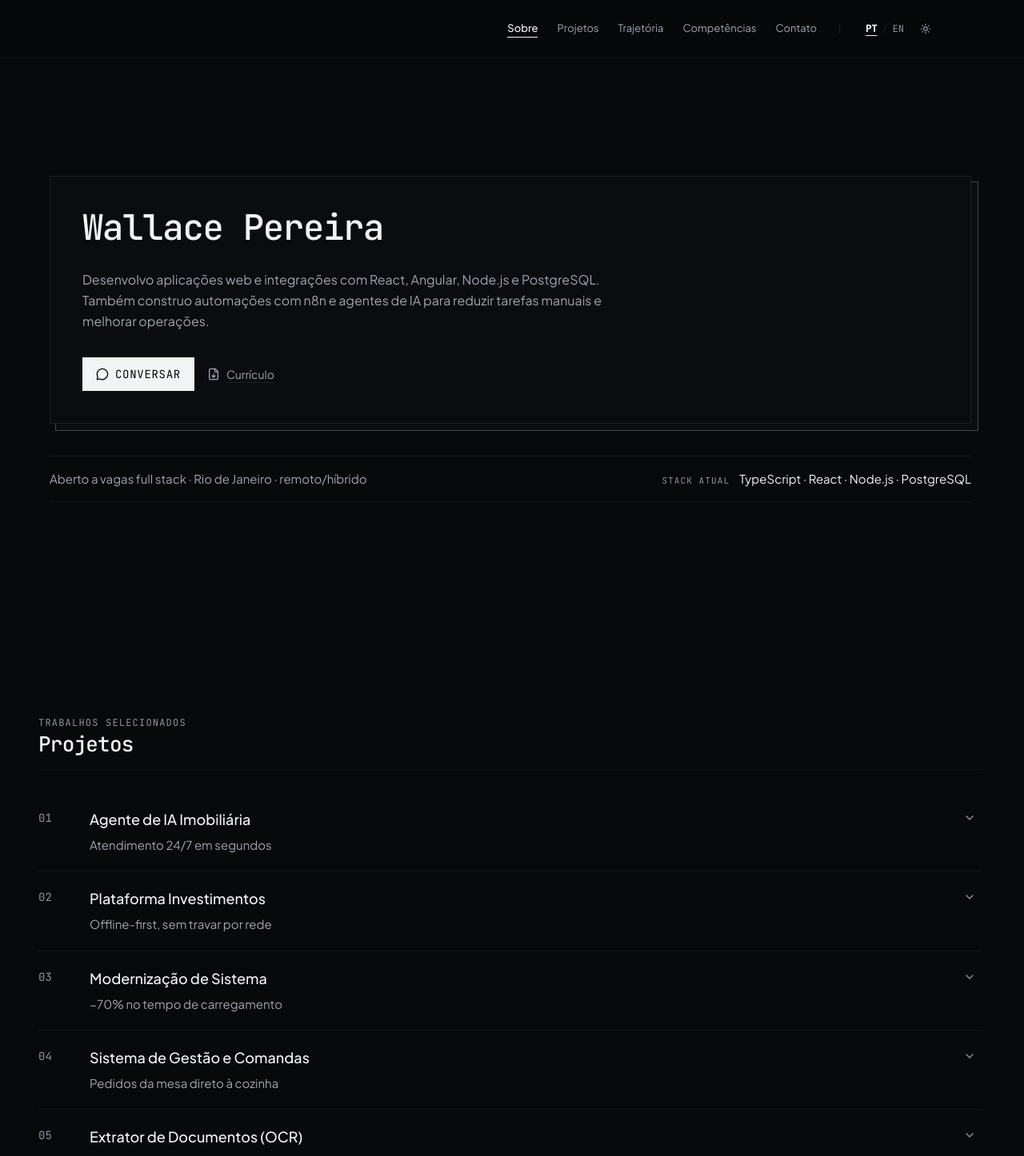
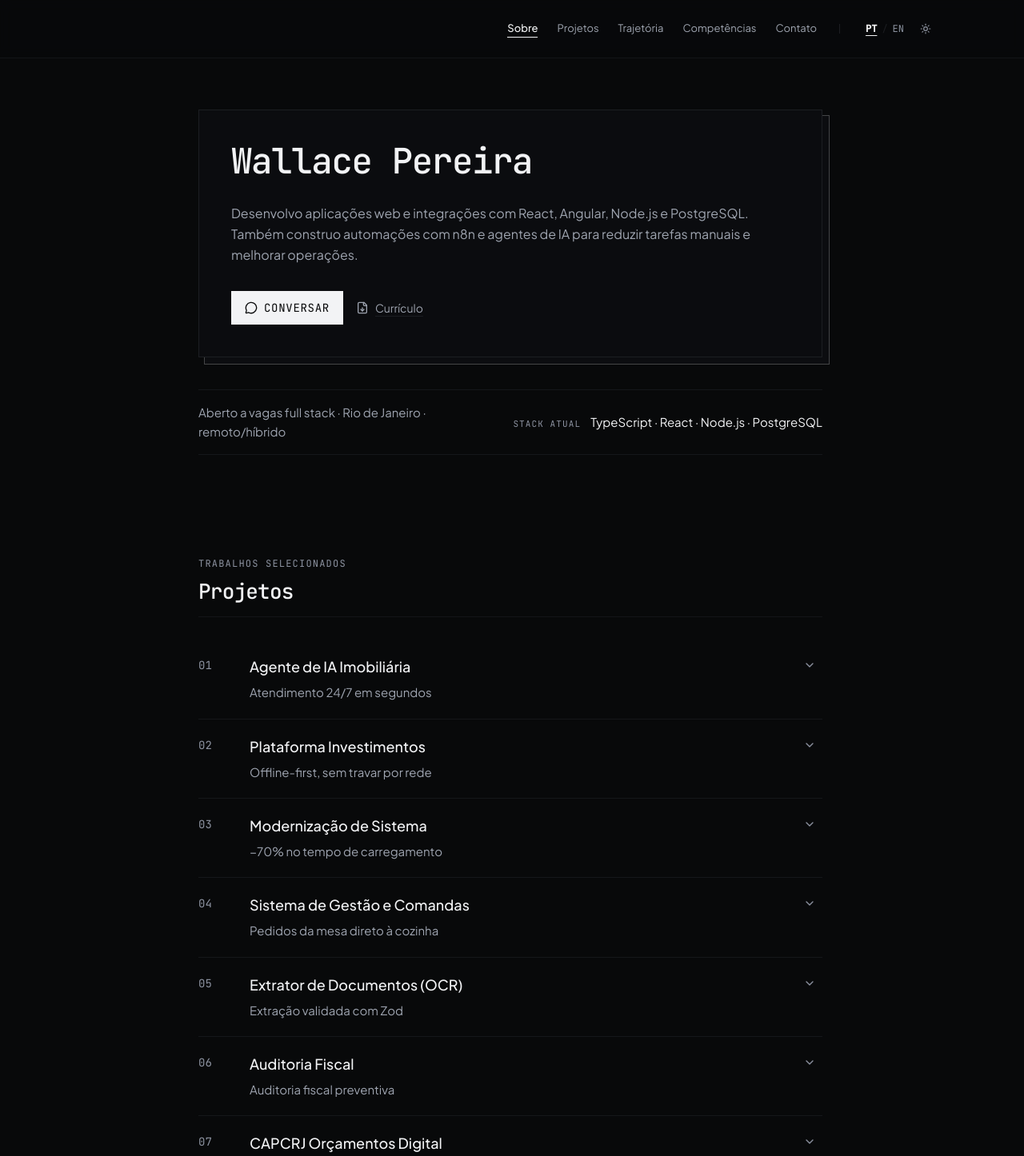
Before and after one commit to Wallace-Pereira1/portfolio-wallace, a React (Vite) app: page / in a window 1280 px wide. Shown: the top 1446 px of the page at 80% size. Built offline with nearby package versions, Linux system fonts and the light colour scheme.

Commit message:
Reduce spacing between portfolio sections

```diff
--- a/src/components/ContactSection.tsx
+++ b/src/components/ContactSection.tsx
@@ -59,19 +59,19 @@ export default function ContactSection({ showHeader = true }: ContactSectionProp
   return (
     <section
       id="contato"
-      className={`${
-        showHeader ? 'py-6 sm:py-8 md:py-10' : 'py-6 md:py-8'
-      } px-6 md:px-12 bg-transparent transition-colors`}
+      className="portfolio-section bg-transparent transition-colors"
     >
-      <div className="max-w-6xl mx-auto space-y-8 md:space-y-10">
+      <div className="portfolio-container space-y-8 md:space-y-10">
         {showHeader && (
-          <div className="space-y-2 pb-5">
+          <div className="space-y-6">
+            <div className="space-y-3">
               <span className="text-xs font-mono text-theme-muted uppercase tracking-widest block">
                 {language === 'pt' ? 'Contato & Disponibilidade' : 'Contact & Availability'}
               </span>
               <h2 className="font-serif text-2xl sm:text-[26px] leading-[1.15] font-medium text-theme-text tracking-[-0.015em]">
                 {language === 'pt' ? 'Contato' : 'Contact'}
               </h2>
+            </div>
             <p className="text-[15px] sm:text-base text-theme-dim max-w-2xl leading-relaxed">
               {language === 'pt'
                 ? 'Pronto para colaborar em novos desafios de engenharia full-time (remoto/híbrido no RJ) ou estruturação de produtos web e integrações complexas.'
--- a/src/components/EditorialColophon.tsx
+++ b/src/components/EditorialColophon.tsx
@@ -16,8 +16,8 @@ export default function EditorialColophon({ nextRoute: _nextRoute }: EditorialCo
   };
 
   return (
-    <footer className="border-t border-theme-border bg-transparent py-6 md:py-8 px-6 md:px-12 transition-colors">
-      <div className="max-w-6xl mx-auto">
+    <footer className="border-t border-theme-border bg-transparent py-6 md:py-8 px-[clamp(24px,6vw,48px)] transition-colors">
+      <div className="portfolio-container">
         {/* Colophon & Channels */}
         <div className="grid grid-cols-1 sm:grid-cols-2 gap-4 items-center text-xs font-mono">
           <div className="space-y-1">
--- a/src/components/ExperienceSection.tsx
+++ b/src/components/ExperienceSection.tsx
@@ -218,13 +218,13 @@ export default function ExperienceSection({ showHeader = true }: ExperienceSecti
   return (
     <section
       id="experiencia"
-      className={`min-h-[100dvh] flex flex-col justify-center ${showHeader ? 'py-16 sm:py-20 md:py-24' : 'py-8 md:py-12'} bg-transparent px-6 md:px-12 transition-colors snap-start snap-always scroll-mt-6 sm:scroll-mt-10`}
+      className="portfolio-section bg-transparent transition-colors"
     >
-      <div className="max-w-6xl mx-auto w-full space-y-6 md:space-y-8">
+      <div className="portfolio-container space-y-6 md:space-y-8">
         {/* Section Header or Tabs Bar */}
         {showHeader ? (
           <div className="grid grid-cols-1 md:grid-cols-12 gap-6 items-end pb-5">
-            <div className="md:col-span-8 space-y-2">
+            <div className="md:col-span-8 space-y-3">
               <span className="text-xs font-mono text-theme-muted uppercase tracking-widest block">
                 {language === 'pt' ? 'Trajetória Profissional' : 'Professional Trajectory'}
               </span>
--- a/src/components/Hero.tsx
+++ b/src/components/Hero.tsx
@@ -84,7 +84,7 @@ export default function Hero() {
     <section
       id="inicio"
       ref={heroRef}
-      className="relative min-h-[100dvh] flex flex-col justify-center pt-20 sm:pt-24 pb-8 sm:pb-12 bg-transparent px-6 md:px-12 transition-colors overflow-hidden snap-start snap-always scroll-mt-0"
+      className="portfolio-section portfolio-hero relative flex flex-col justify-start bg-transparent transition-colors overflow-hidden"
     >
       {/* Camada Decorativa de Parallax Sutil de Fundo */}
       <div
@@ -117,7 +117,7 @@ export default function Hero() {
         <div className="absolute bottom-8 right-12 text-theme-text opacity-[0.06] font-mono text-[9px]">+</div>
       </div>
 
-      <div className="max-w-6xl mx-auto w-full relative z-10">
+      <div className="portfolio-container relative z-10">
         <div className="relative border border-theme-border bg-theme-surface/90 p-6 sm:p-8 md:p-10 offset-card">
           <div className="max-w-3xl space-y-6 sm:space-y-7">
             <h1 className="font-serif text-[clamp(2rem,4vw,2.75rem)] font-medium tracking-[-0.02em] leading-[1.08] text-theme-text">
--- a/src/components/ProjectsList.tsx
+++ b/src/components/ProjectsList.tsx
@@ -27,7 +27,7 @@ export default function ProjectsList({ projects, language }: ProjectsListProps)
       className="w-full space-y-5 sm:space-y-7"
     >
       <header className="pb-4 border-b border-theme-border/60">
-        <span className="text-xs font-mono text-theme-muted uppercase tracking-widest block mb-1">
+        <span className="text-xs font-mono text-theme-muted uppercase tracking-widest block mb-3">
           {isEnglish ? 'Selected work' : 'Trabalhos selecionados'}
         </span>
         <h2
--- a/src/components/StackSection.tsx
+++ b/src/components/StackSection.tsx
@@ -12,13 +12,13 @@ export default function StackSection({ showHeader = true }: StackSectionProps) {
   return (
     <section
       id="tecnologias"
-      className={`flex min-h-0 flex-col justify-start sm:min-h-[100dvh] sm:justify-center ${showHeader ? 'py-8 sm:py-12 md:py-16' : 'py-6 md:py-10'} bg-transparent px-6 md:px-12 transition-colors relative snap-start snap-always scroll-mt-6 sm:scroll-mt-10`}
+      className="portfolio-section bg-transparent transition-colors relative"
     >
       <div id="competencias" className="absolute -top-20 opacity-0 pointer-events-none" />
-      <div className="max-w-6xl mx-auto w-full space-y-5 sm:space-y-7">
+      <div className="portfolio-container space-y-6 md:space-y-8">
         {/* Section Header */}
         {showHeader && (
-          <div className="space-y-1.5 pb-1">
+          <div className="space-y-3">
             <h2 className="font-serif text-2xl sm:text-[26px] leading-[1.15] font-medium text-theme-text tracking-[-0.015em]">
               {language === 'pt' ? 'Competências' : 'Skills'}
             </h2>
--- a/src/index.css
+++ b/src/index.css
@@ -2,6 +2,9 @@
 @import "tailwindcss";
 
 :root {
+  --navbar-height: 65px;
+  --section-scroll-offset: calc(var(--navbar-height) + 16px);
+  --content-width: 780px;
   --bg-color: #08090a;
   --text-color: #f2f3f5;
   --surface-color: #0d0e10;
@@ -12,6 +15,12 @@
   --text-muted: #8d93a1;
   --accent-color: #f2f3f5;
   --accent-muted: #272a30;
+}
+
+@media (min-width: 640px) {
+  :root {
+    --navbar-height: 73px;
+  }
 }
 
 :root.light {
@@ -53,11 +62,6 @@ html {
   -webkit-text-size-adjust: 100%;
 }
 
-html.snap-active {
-  scroll-snap-type: y proximity;
-  scroll-padding-top: 4.75rem;
-}
-
 @media (prefers-reduced-motion: reduce) {
   html,
   html:focus-within {
@@ -71,12 +75,6 @@ html.snap-active {
     animation-iteration-count: 1 !important;
     scroll-behavior: auto !important;
     transition-duration: 0.01ms !important;
-  }
-}
-
-@media (min-width: 768px) {
-  html.snap-active {
-    scroll-snap-type: y mandatory;
   }
 }
 
@@ -241,10 +239,21 @@ img, svg, video {
   overflow: visible;
 }
 
-/* Strict Mobile Scroll Snap for Project Cards */
-[data-project-card] {
-  scroll-snap-align: start;
-  scroll-snap-stop: always;
+
+/* Shared content rhythm for the portfolio home sections. */
+.portfolio-section {
+  padding-block: clamp(56px, 8vh, 96px);
+  padding-inline: clamp(24px, 6vw, 48px);
+  scroll-margin-top: var(--section-scroll-offset);
+}
+
+.portfolio-hero {
+  padding-top: calc(var(--navbar-height) + clamp(56px, 8vh, 96px));
+}
+
+.portfolio-container {
+  width: min(100%, var(--content-width));
+  margin-inline: auto;
 }
 
 /* Hide scrollbar utility for clean sliding tabs */
--- a/src/pages/HomePage.tsx
+++ b/src/pages/HomePage.tsx
@@ -26,40 +26,30 @@ export default function HomePage() {
     path: '/',
   });
 
-  // Ativa o scroll snap exclusivo na HomePage
-  React.useEffect(() => {
-    document.documentElement.classList.add('snap-active');
-    return () => {
-      document.documentElement.classList.remove('snap-active');
-    };
-  }, []);
-
   return (
     <div className="w-full">
-      {/* 1. Hero as Editorial Cover (Tela 1) */}
+      {/* 1. Hero and home introduction */}
       <Hero />
 
-      {/* 2. Selected Works: índice editorial (Tela 2) */}
+      {/* 2. Selected work */}
       <section
         id="projetos"
-        className="min-h-[100dvh] flex flex-col justify-center py-16 sm:py-20 md:py-24 bg-transparent px-6 md:px-12 transition-colors relative z-10 snap-start snap-always scroll-mt-6 sm:scroll-mt-10"
+        className="portfolio-section bg-transparent transition-colors relative z-10"
       >
-        <div className="max-w-6xl xl:max-w-7xl mx-auto w-full relative z-10">
+        <div className="portfolio-container relative z-10">
           <ProjectsList projects={projects} language={language} />
         </div>
       </section>
 
-      {/* 3. Professional Trajectory & Experience (Tela 3) */}
+      {/* 3. Professional trajectory */}
       <ExperienceSection showHeader={true} />
 
-      {/* 4. Technical Domains & Capabilities (Tela 4) */}
+      {/* 4. Technical capabilities */}
       <StackSection showHeader={true} />
 
-      {/* 5. Direct Contact & Collaboration + Colophon (Tela 5) */}
-      <div className="min-h-[100dvh] flex flex-col justify-between snap-start snap-always scroll-mt-6 sm:scroll-mt-10 pt-16 sm:pt-20">
-        <div className="flex-1 flex flex-col justify-center">
-          <ContactSection showHeader={true} />
-        </div>
+      {/* 5. Contact and footer */}
+      <div>
+        <ContactSection showHeader={true} />
         <EditorialColophon />
       </div>
     </div>
```
Also changed, not shown: src/components/Navbar.tsx (+10 -21 lines). Lines whose indentation alone changed are shown as unchanged.
